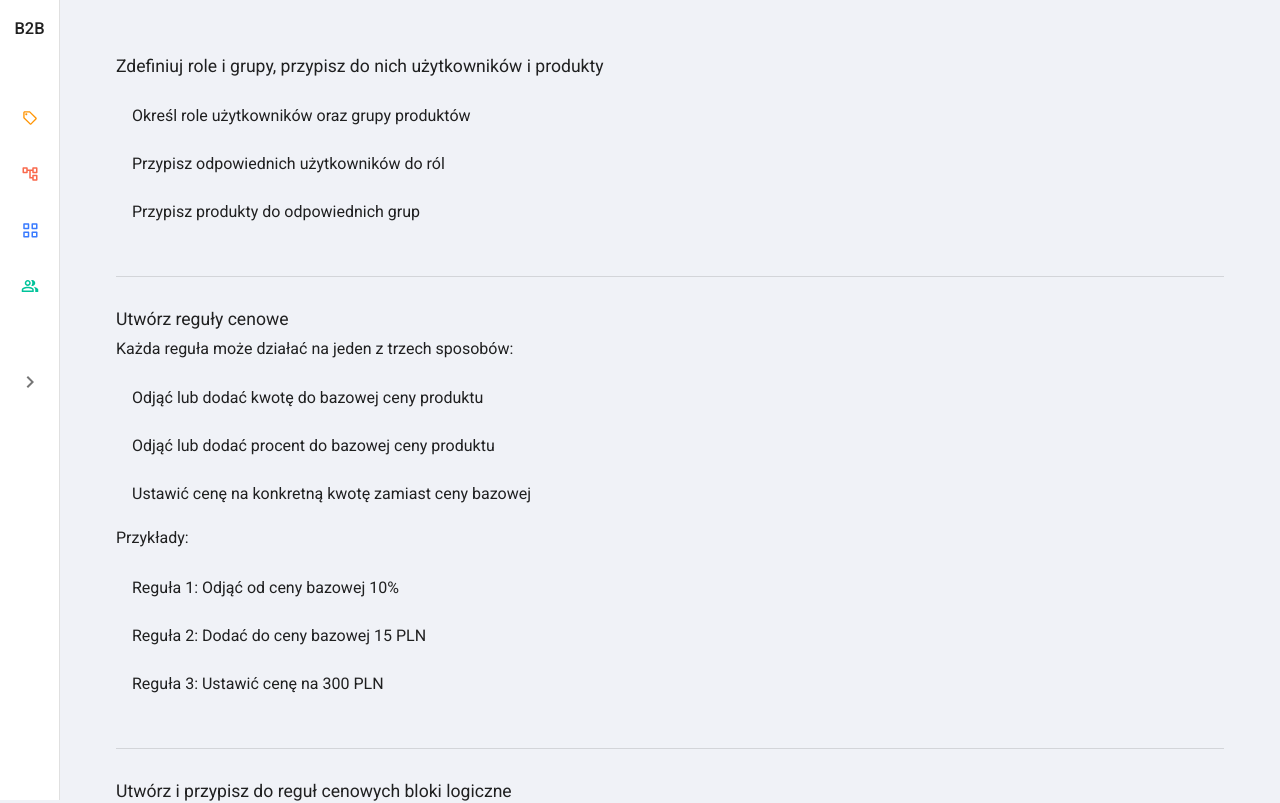
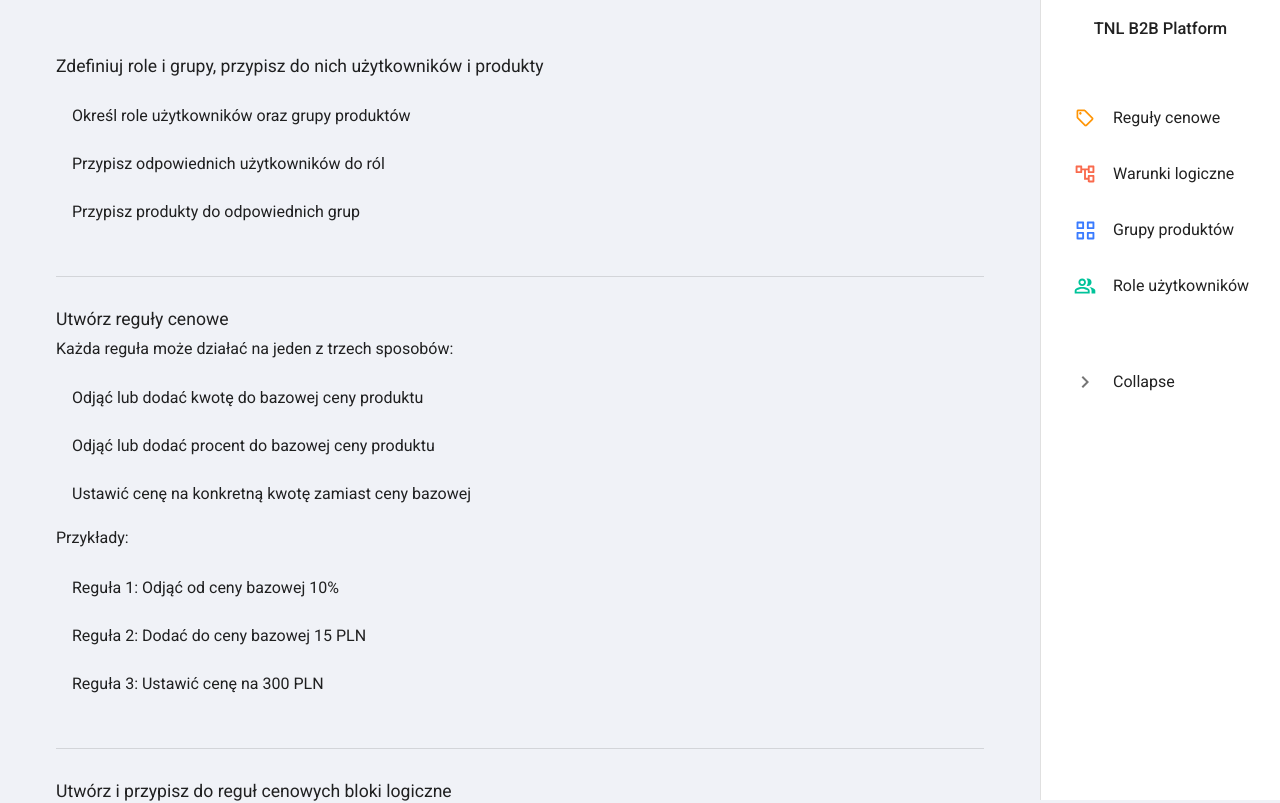
Before and after one commit to vakulkin/tnl-b2b-ui, a React (Vite) app: page /tnlb2b/ in a window 1280 px wide. Shown: the top 803 px of the page. Built offline with nearby package versions, Linux system fonts and the light colour scheme.

Commit message:
new icons

```diff
--- a/src/components/cards/CardAttacments.jsx
+++ b/src/components/cards/CardAttacments.jsx
@@ -5,7 +5,6 @@ import Stack from "@mui/material/Stack";
 import Chip from "@mui/material/Chip";
 import Tooltip from "@mui/material/Tooltip";
 import AddIcon from "@mui/icons-material/Add";
-import EditOutlinedIcon from "@mui/icons-material/EditOutlined";
 import PropTypes from "prop-types";
 import { getEntityStore } from "../../store";
 import { useManagement } from "../../useManagement";
@@ -30,7 +29,7 @@ const CardAttachments = ({
   } = useEntitiesQuery("info");
 
   if (attachmentInfoIsLoading)
-    return <EntityIcon icon={attachmentKey} size={18} />;
+    return <EntityIcon icon={attachmentKey} size={30} />;
 
   if (attachmentInfoError) return "Error loading data.";
 
@@ -66,12 +65,12 @@ const CardAttachments = ({
             gap: 1,
           }}
         >
-          <EntityIcon icon={attachmentKey} size={18} />
+          <EntityIcon icon={attachmentKey} size={30} />
           {attachmentInfoData?.many ?? attachmentKey}
         </Box>
         <ActionButton
-          icon={itemsIds.length ? <EditOutlinedIcon /> : <AddIcon />}
-          label={itemsIds.length ? `Edytuj ${firstWord}` : `Dodaj ${firstWord}`}
+          icon={<AddIcon />}
+          label={`Przypisz ${firstWord}`}
           ariaLabel={itemsIds.length ? "edit-attachment" : "add-attachment"}
           onClick={() => handleFormDialogOpen("link", entity.id, attachmentKey)}
         />
--- a/src/components/general/Modal/EntityAttachDepsLoader.jsx
+++ b/src/components/general/Modal/EntityAttachDepsLoader.jsx
@@ -13,7 +13,7 @@ const EntityAttachDepsLoader = ({ entityKey }) => {
     error: depsError,
   } = useEntitiesQuery("deps");
 
-  if (depsIsLoading) return <SingleLoader icon={entityKey} size={40} />;
+  if (depsIsLoading) return <SingleLoader icon={entityKey} size={46} />;
   if (depsError) return "Error loading data.";
 
   return (
--- a/src/components/general/Modal/EntityAttachForm.jsx
+++ b/src/components/general/Modal/EntityAttachForm.jsx
@@ -80,7 +80,7 @@ const EntityAttachForm = ({ entityKey, depsData }) => {
   } = useEntitiesQueryAttachments("info");
 
   if (entityIsLoading || attachmentsIsLoading || attachmentInfoIsLoading) {
-    return <SingleLoader icon={attachmentKey} size={40} />;
+    return <SingleLoader icon={attachmentKey} size={46} />;
   }
 
   if (
--- a/src/components/general/Modal/EntityForm.jsx
+++ b/src/components/general/Modal/EntityForm.jsx
@@ -29,7 +29,7 @@ const EntityForm = ({ entityKey }) => {
   const { data: infoData, isFetching: infoIsLoading } =
     useEntitiesQuery("info");
 
-  if (formIsLoading || entityIsLoading || infoIsLoading) return <SingleLoader icon={entityKey} size={40} />;
+  if (formIsLoading || entityIsLoading || infoIsLoading) return <SingleLoader icon={entityKey} size={46} />;
 
   const fieldsList = formData || [];
   const isCreateMode = formMode === "add";
--- a/src/components/general/Navigation.jsx
+++ b/src/components/general/Navigation.jsx
@@ -5,22 +5,22 @@ const navigation = [
   {
     segment: "rules",
     title: "Reguły cenowe",
-    icon: <EntityIcon icon="rules" size={24} />,
+    icon: <EntityIcon icon="rules" size={30} />,
   },
   {
     segment: "logic-blocks",
     title: "Warunki logiczne",
-    icon: <EntityIcon icon="logic_blocks" size={24} />,
+    icon: <EntityIcon icon="logic_blocks" size={30} />,
   },
   {
     segment: "groups",
     title: "Grupy produktów",
-    icon: <EntityIcon icon="groups" size={24} />,
+    icon: <EntityIcon icon="groups" size={30} />,
   },
   {
     segment: "roles",
     title: "Role użytkowników",
-    icon: <EntityIcon icon="roles" size={24} />,
+    icon: <EntityIcon icon="roles" size={30} />,
   },
 ];
 
--- a/src/components/general/PageHeader.jsx
+++ b/src/components/general/PageHeader.jsx
@@ -24,14 +24,14 @@ const PageHeader = ({ entityKey }) => {
       }}
     >
       {infoIsLoading ? (
-        <EntityIcon icon={entityKey} size={32} />
+        <EntityIcon icon={entityKey} size={46} />
       ) : (
         <>
           <Typography
             sx={{ display: "flex", alignItems: "center", gap: 2 }}
             variant="h1"
           >
-            <EntityIcon icon={entityKey} size={32} />
+            <EntityIcon icon={entityKey} size={46} />
             {infoData?.many}
           </Typography>
           {infoIsLoading
--- a/src/routes/__root.jsx
+++ b/src/routes/__root.jsx
@@ -57,7 +57,7 @@ const DrawerContent = ({ isCollapsed, handleToggleDrawer }) => (
         }}
       >
         <ListItemIcon sx={{ display: "flex", justifyContent: "center" }}>
-          {isCollapsed ? <ChevronRightIcon /> : <ChevronLeftIcon />}
+          {isCollapsed ? <ChevronLeftIcon /> : <ChevronRightIcon />}
         </ListItemIcon>
         {!isCollapsed && <ListItemText primary="Collapse" />}
       </ListItemButton>
@@ -66,9 +66,11 @@ const DrawerContent = ({ isCollapsed, handleToggleDrawer }) => (
 );
 
 const RootComponent = () => {
-  const [isCollapsed, setIsCollapsed] = useState(true);
   const theme = useTheme();
   const isMobile = useMediaQuery(theme.breakpoints.down("sm"));
+
+  // Set the initial state based on whether it's mobile or desktop
+  const [isCollapsed, setIsCollapsed] = useState(isMobile);
 
   const handleToggleDrawer = () => {
     setIsCollapsed(!isCollapsed);
@@ -76,7 +78,11 @@ const RootComponent = () => {
 
   return (
     <Box sx={{ display: "flex" }}>
+      <Box component="main" sx={{ flexGrow: 1, p: 3, width: "100%" }}>
+        <Outlet />
+      </Box>
       <Drawer
+        anchor="right" // Move the drawer to the right side
         variant={isMobile && !isCollapsed ? "temporary" : "permanent"}
         open={!isCollapsed}
         onClose={handleToggleDrawer}
@@ -97,9 +103,6 @@ const RootComponent = () => {
           handleToggleDrawer={handleToggleDrawer}
         />
       </Drawer>
-      <Box component="main" sx={{ flexGrow: 1, p: 3, width: "100%" }}>
-        <Outlet />
-      </Box>
     </Box>
   );
 };
--- a/src/routes/groups/index.jsx
+++ b/src/routes/groups/index.jsx
@@ -17,7 +17,7 @@ const Groups = () => {
       page
     });
 
-  if (rolesIsLoading) return <SingleLoader icon={entityKey} size={40}/>;
+  if (rolesIsLoading) return <SingleLoader icon={entityKey} size={46}/>;
 
   const pageCount = Math.ceil(rolesData.total / rolesData.per_page);
 
--- a/src/routes/logic-blocks/index.jsx
+++ b/src/routes/logic-blocks/index.jsx
@@ -17,7 +17,7 @@ const LogicBlocks = () => {
       page,
     });
 
-  if (logicBlocksIsLoading) return <SingleLoader icon={entityKey} size={40} />;
+  if (logicBlocksIsLoading) return <SingleLoader icon={entityKey} size={46} />;
 
   const pageCount = Math.ceil(logicBlocksData.total / logicBlocksData.per_page);
 
--- a/src/routes/roles/index.jsx
+++ b/src/routes/roles/index.jsx
@@ -17,7 +17,7 @@ const Roles = () => {
       page
     });
 
-  if (rolesIsLoading) return <SingleLoader icon={entityKey} size={40} />;
+  if (rolesIsLoading) return <SingleLoader icon={entityKey} size={46} />;
 
   const pageCount = Math.ceil(rolesData.total / rolesData.per_page);
 
--- a/src/routes/rules/index.jsx
+++ b/src/routes/rules/index.jsx
@@ -20,7 +20,7 @@ const Rules = () => {
     }
   );
 
-  if (rulesIsLoading) return <SingleLoader icon={entityKey} size={40} />;
+  if (rulesIsLoading) return <SingleLoader icon={entityKey} size={46} />;
 
   const pageCount = Math.ceil(rulesData.total / rulesData.per_page);
 
```
